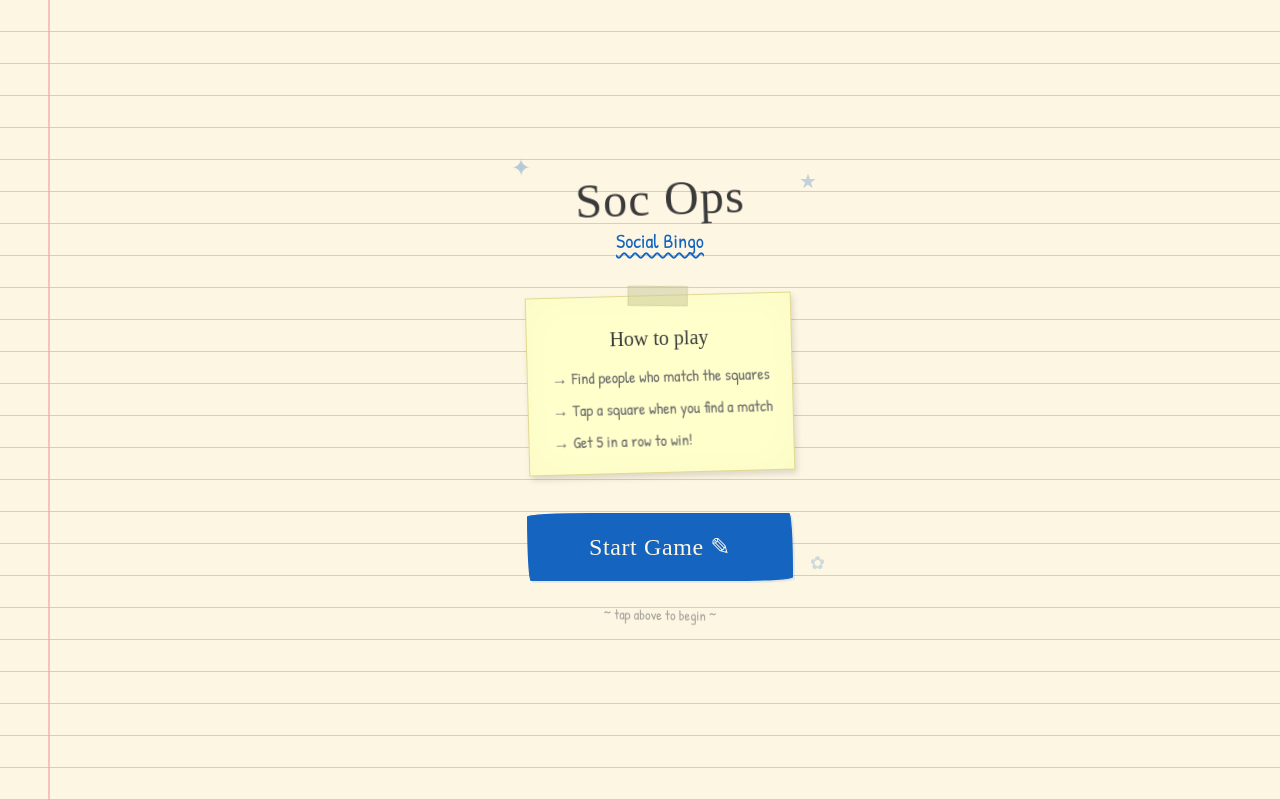
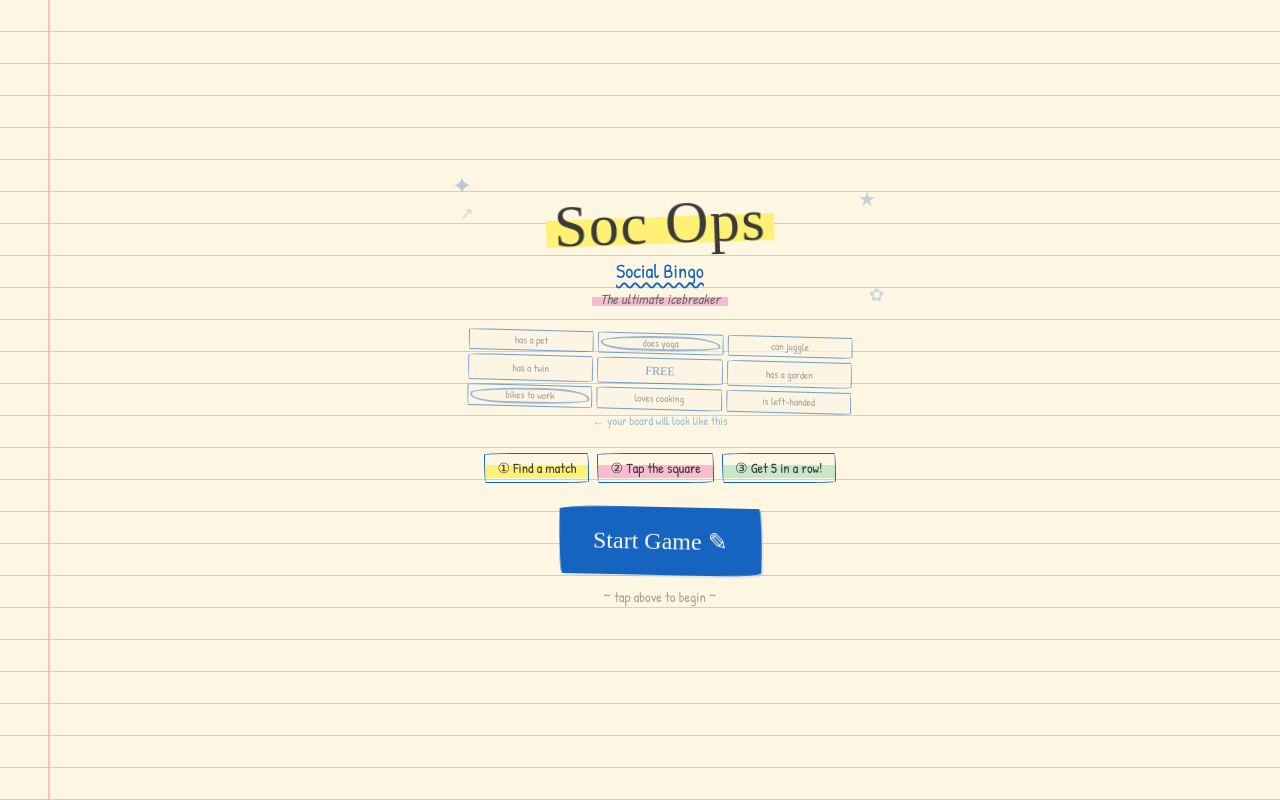
Before and after one commit to ashudg/my-soc-ops, a React (Vite) app: page / in a window 1280 px wide. Built offline with nearby package versions, Linux system fonts and the light colour scheme; a web font is replaced by a local one.

Commit message:
feat: redesign StartScreen as staggered landing page with mini bingo preview grid
Co-authored-by: ashudg <39600153+ashudg@users.noreply.github.com>
Agent-Logs-Url: https://github.com/ashudg/my-soc-ops/sessions/8bec6838-d7d7-41bf-b8d5-607dbfb3b11a

```diff
--- a/src/components/StartScreen.tsx
+++ b/src/components/StartScreen.tsx
@@ -1,44 +1,65 @@
+import { questions } from '../data/questions';
+
 interface StartScreenProps {
   onStart: () => void;
 }
 
+const miniQuestions = [...questions].sort((a, b) => a.length - b.length).slice(0, 8);
+const miniCells: (string | null)[] = [...miniQuestions.slice(0, 4), null, ...miniQuestions.slice(4)];
+const MARKED_CELL_INDICES = new Set([1, 6]);
+
 export function StartScreen({ onStart }: StartScreenProps) {
   return (
     <div className="flex flex-col items-center justify-center min-h-full p-6 pl-16">
-      <div className="text-center max-w-sm relative">
-        {/* Doodle decorations */}
+      <div className="max-w-sm w-full mx-auto text-center space-y-6">
+
+        {/* Section 1: Hero title */}
+        <div className="fade-up stagger-1 relative flex flex-col items-center gap-1">
           <span className="absolute -top-6 -left-4 text-2xl text-pen-blue opacity-30 animate-[wiggle_3s_ease-in-out_infinite]">✦</span>
           <span className="absolute -top-2 -right-6 text-xl text-pen-blue opacity-25 animate-[wiggle_4s_ease-in-out_infinite_0.5s]">★</span>
-        <span className="absolute bottom-12 -right-8 text-lg text-pen-blue opacity-20 animate-[wiggle_3.5s_ease-in-out_infinite_1s]">✿</span>
-
-        <h1 className="font-heading text-5xl text-pencil mb-1 rotate-[-2deg] tracking-wide">
-          Soc Ops
-        </h1>
-        <p className="text-xl text-pen-blue mb-10 wavy-underline inline-block">
-          Social Bingo
-        </p>
-
-        <div className="sticky-note relative p-5 mb-10 text-left">
-          <div className="tape" />
-          <h2 className="font-heading text-xl text-pencil mb-3 text-center mt-2">How to play</h2>
-          <ul className="text-pencil-light text-base space-y-2 ml-1">
-            <li>→ Find people who match the squares</li>
-            <li>→ Tap a square when you find a match</li>
-            <li>→ Get 5 in a row to win!</li>
-          </ul>
+          <span className="absolute bottom-0 -right-8 text-lg text-pen-blue opacity-20 animate-[wiggle_3.5s_ease-in-out_infinite_1s]">✿</span>
+          <span className="absolute top-2 -left-2 text-base text-pen-blue opacity-20 animate-[wiggle_5s_ease-in-out_infinite_0.3s]">↗</span>
+          <h1 className="font-heading text-6xl text-pencil rotate-[-2deg] tracking-wide highlighter-yellow px-2">Soc Ops</h1>
+          <span className="text-xl text-pen-blue wavy-underline">Social Bingo</span>
+          <span className="text-sm text-pencil-light italic highlighter-pink px-2">The ultimate icebreaker</span>
         </div>
 
+        {/* Section 2: Decorative 3×3 mini bingo grid */}
+        <div className="fade-up stagger-3">
+          <div className="grid grid-cols-3 gap-1 rotate-[1.5deg] opacity-60">
+            {miniCells.map((cell, i) =>
+              cell === null ? (
+                <div key={i} className="mini-grid-square">
+                  <span className="font-heading text-pen-blue text-xs">FREE</span>
+                </div>
+              ) : (
+                <div key={i} className={`mini-grid-square${MARKED_CELL_INDICES.has(i) ? ' scribble-circle relative' : ''}`}>
+                  {cell}
+                </div>
+              )
+            )}
+          </div>
+          <p className="text-xs text-pen-blue opacity-40 mt-1">← your board will look like this</p>
+        </div>
+
+        {/* Section 3: How-to-play instruction pills */}
+        <div className="fade-up stagger-4 flex flex-wrap gap-2 justify-center">
+          <span className="sketch-border-thin px-3 py-1 highlighter-yellow text-sm">① Find a match</span>
+          <span className="sketch-border-thin px-3 py-1 highlighter-pink text-sm">② Tap the square</span>
+          <span className="sketch-border-thin px-3 py-1 highlighter-green text-sm">③ Get 5 in a row!</span>
+        </div>
+
+        {/* Section 4: CTA button */}
+        <div className="fade-up stagger-5">
           <button
             onClick={onStart}
-          className="sketch-border-blue w-full bg-pen-blue text-paper font-heading py-4 px-8 text-2xl tracking-wide active:bg-pen-blue-dark transition-colors hover:animate-[wobble_0.4s_ease-in-out]"
+            className="sketch-border-blue bg-pen-blue text-paper font-heading py-4 px-8 text-2xl animate-[wobble_3s_ease-in-out_infinite]"
           >
             Start Game ✎
           </button>
+          <p className="mt-3 text-pencil-light text-sm opacity-60">~ tap above to begin ~</p>
+        </div>
 
-        {/* Bottom doodle arrow */}
-        <p className="mt-6 text-pencil-light text-sm opacity-60 rotate-[1deg]">
-          ~ tap above to begin ~
-        </p>
       </div>
     </div>
   );
--- a/src/index.css
+++ b/src/index.css
@@ -196,6 +196,49 @@ body {
   50% { transform: rotate(2deg); }
 }
 
+/* Staggered entrance animation */
+@keyframes fade-up {
+  from {
+    opacity: 0;
+    transform: translateY(20px);
+  }
+  to {
+    opacity: 1;
+    transform: translateY(0);
+  }
+}
+
+.fade-up {
+  opacity: 0;
+  animation: fade-up 0.5s ease-out forwards;
+}
+.stagger-1 { animation-delay: 0.1s; }
+.stagger-2 { animation-delay: 0.2s; }
+.stagger-3 { animation-delay: 0.35s; }
+.stagger-4 { animation-delay: 0.5s; }
+.stagger-5 { animation-delay: 0.65s; }
+
+/* Underline draw-in animation */
+@keyframes draw-line {
+  from { width: 0; }
+  to { width: 100%; }
+}
+
+/* Mini grid cell for decorative preview */
+.mini-grid-square {
+  border: 1.5px solid var(--color-pen-blue);
+  border-radius: 255px 15px 225px 15px / 15px 225px 15px 255px;
+  background: var(--color-paper);
+  padding: 4px;
+  font-size: 0.65rem;
+  line-height: 1.1;
+  display: flex;
+  align-items: center;
+  justify-content: center;
+  text-align: center;
+  color: var(--color-pencil-light);
+}
+
 /* Doodle star decorations */
 .doodle-star::before {
   content: '✦';
```
Lines whose indentation alone changed are shown as unchanged.
